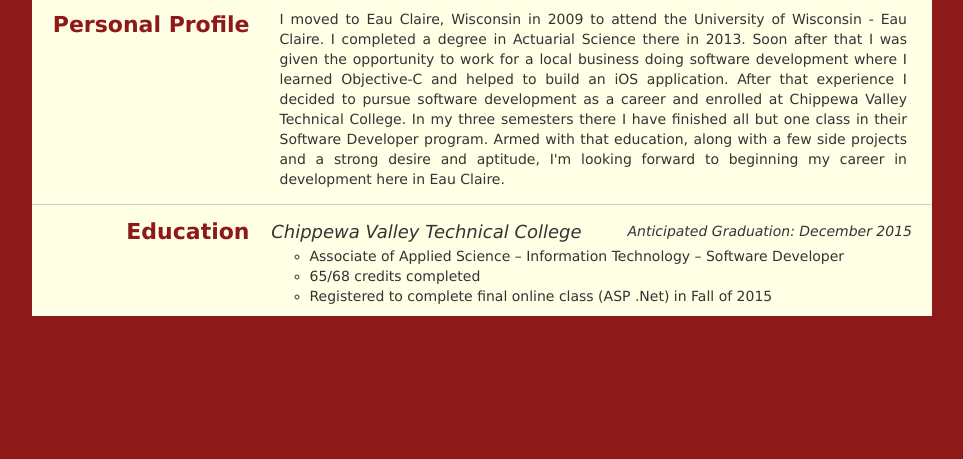
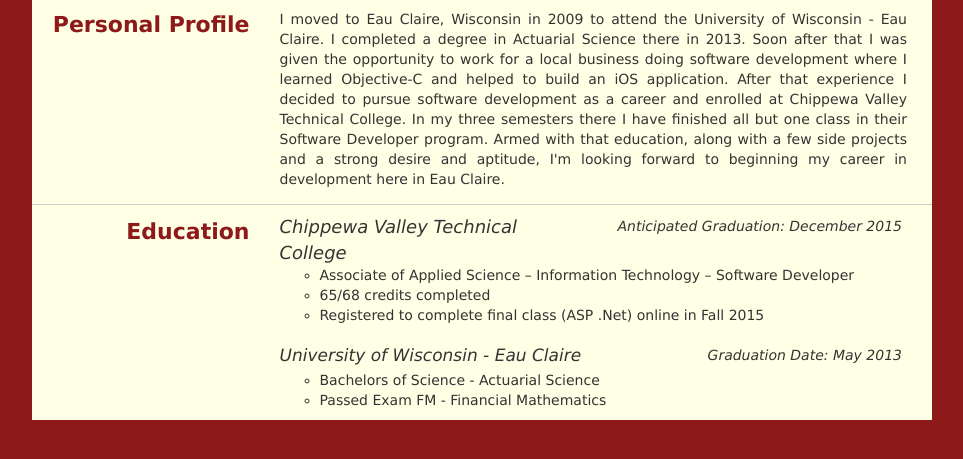
Before and after one commit to disciple520/jerimiahwoods.com, a PHP site: page / in a window 1280 px wide. Shown: the part 213-672 px from the top of the page, without its empty margins (158-1121 px from the left). Run offline with PHP 8.4, Linux system fonts and the light colour scheme; some libraries are stand-ins or nearby versions.

Commit message:
Add UWEC info

```diff
--- a/css/main.css
+++ b/css/main.css
@@ -200,9 +200,11 @@ hr {
   font-style: italic;
   text-align: center;
 }
+
 .subheading {
   font-size: 18px;
 }
+
 .sub-subheading {
   font-size: 12px;
 }
@@ -226,12 +228,18 @@ hr {
 
   .subheading {
     padding-top: 8px;
+    text-align: left;
   }
+
   .sub-subheading {
     padding-top: 10px;
     padding-right: 30px;
     text-align: right;
     font-size: 14px;
+  }
+
+  #uwec {
+    font-size: 17px;
   }
 
 }
--- a/index.html
+++ b/index.html
@@ -25,7 +25,7 @@
           <div id="header">
             <div class="col-md-3" id="profile-picture">
               <img id="pic" src="img/profile_pic.png" alt="Profile Picture" height="160px" width="160px">
-            </div> <!-- end of profile_picture div -->
+            </div> <!-- end of profile-picture div -->
             <div class="col-md-6" id="name">
               Jerimiah Woods<br><span>-Aspiring Software Developer-</span>
             </div> <!-- end of name div -->
@@ -40,15 +40,15 @@
                 Personal Profile
               </div> <!-- end of heading div -->
               <div class="col-md-9" id="personal-profile">
-                <p>I moved to Eau Claire, Wisconsin in 2009 to attend the University of Wisconsin - Eau Claire. I completed a degree in Actuarial Science there in 2013. Soon after that I was given the opportunity to work for a local business doing software development where I learned Objective-C and helped to build an iOS application. After that experience I decided to pursue software development as a career and enrolled at Chippewa Valley Technical College. In my three semesters there I have finished all but one class in their Software Developer program. Armed with that education, along with a few side projects and a strong desire and aptitude, I'm looking forward to beginning my career in development here in Eau Claire.
-              </div> <!-- end of info div -->
+                <p>I moved to Eau Claire, Wisconsin in 2009 to attend the University of Wisconsin - Eau Claire. I completed a degree in Actuarial Science there in 2013. Soon after that I was given the opportunity to work for a local business doing software development where I learned Objective-C and helped to build an iOS application. After that experience I decided to pursue software development as a career and enrolled at Chippewa Valley Technical College. In my three semesters there I have finished all but one class in their Software Developer program. Armed with that education, along with a few side projects and a strong desire and aptitude, I'm looking forward to beginning my career in development here in Eau Claire.</p>
+              </div> <!-- end of personal-profile div -->
             </div> <!-- end of row div -->
             <hr>
             <div class="row">
               <div class="col-md-3 heading">
                 Education
               </div> <!-- end of heading div -->
-              <div class="col-md-9 info">
+              <div class="col-md-9" id="education">
                 <div class"row">
                   <div class="col-md-6 subheading">
                     Chippewa Valley Technical College
@@ -61,10 +61,24 @@
                   <ul>
                     <li>Associate of Applied Science – Information Technology – Software Developer</li>
                     <li>65/68 credits completed</li>
-                    <li>Registered to complete final online class (ASP .Net) in Fall of 2015
+                    <li>Registered to complete final class (ASP .Net) online in Fall 2015
                   </ul>
                 </div> <!-- end of details div -->
-              </div> <!-- end of info div -->
+                <div class"row">
+                  <div class="col-md-6 subheading" id="uwec">
+                    University of Wisconsin - Eau Claire
+                  </div>
+                  <div class="col-md-6 sub-subheading">
+                    Graduation Date: May 2013
+                  </div>
+                </div> <!-- end of row div -->
+                <div class="details">
+                  <ul>
+                    <li>Bachelors of Science - Actuarial Science</li>
+                    <li>Passed Exam FM - Financial Mathematics</li>
+                  </ul>
+                </div> <!-- end of details div -->
+              </div> <!-- end of education div -->
             </div> <!-- end of row div -->
           </div> <!-- end of resume div -->
         </div> <!-- end of content div -->
```
